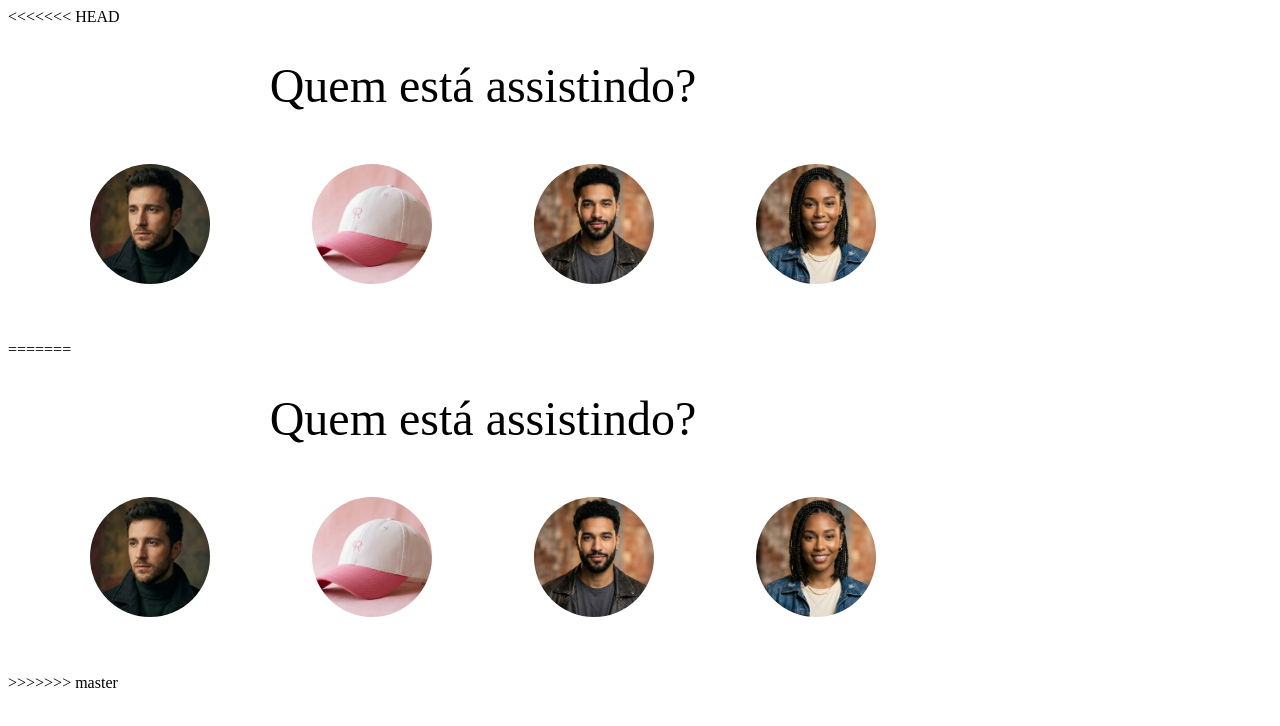
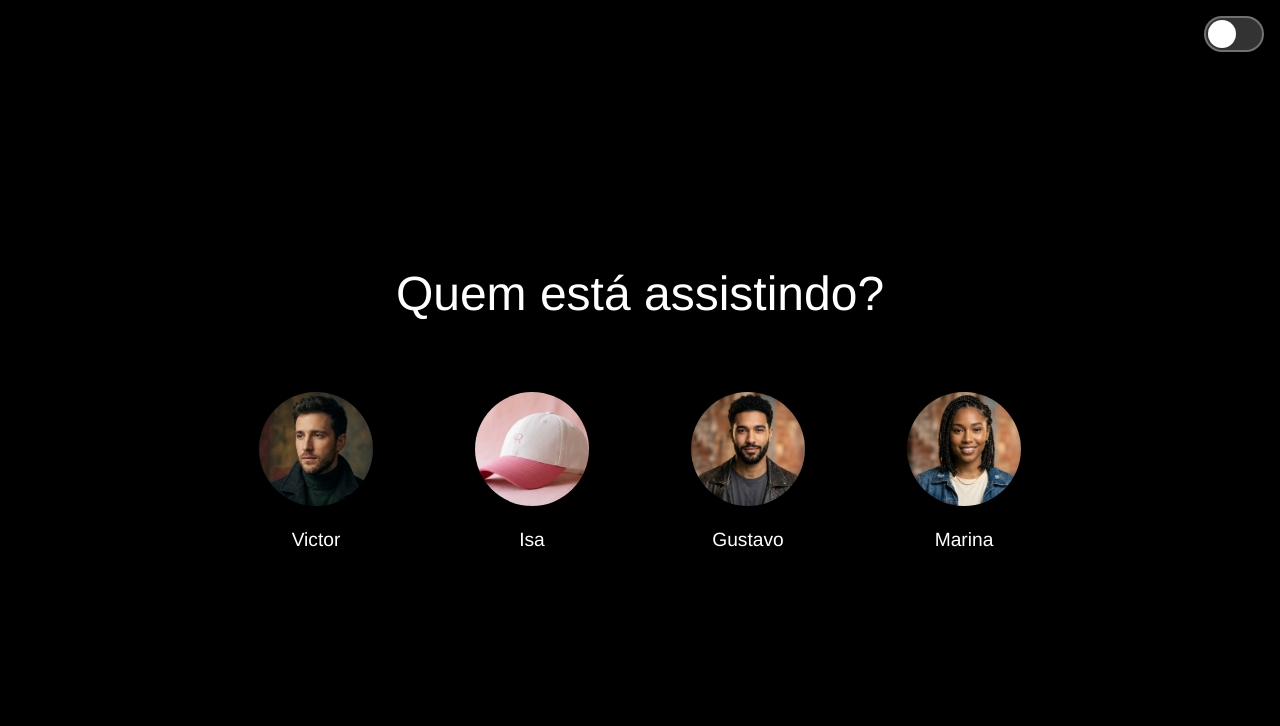
Before and after one commit to Isabellyconfessor/netlura, a plain HTML site: page index.html in a window 1280 px wide. Drawn offline with Linux system fonts and the light colour scheme.

Commit message:
Correção de erros devido a unificação das branchs

```diff
--- a/index.html
+++ b/index.html
@@ -1,4 +1,3 @@
-<<<<<<< HEAD
 <!doctype html>
 <html lang="pt-br">
   <head>
@@ -63,69 +62,3 @@
     <script src="js/index.js"></script>
   </body>
 </html>
-=======
-<!doctype html>
-<html lang="pt-br">
-  <head>
-    <meta charset="UTF-8" />
-    <meta name="viewport" content="width=device-width, initial-scale=1.0" />
-    <title>Netflix</title>
-    <link rel="stylesheet" href="styles.css" />
-  </head>
-  <body>
-    <main>
-        <button id="theme-toggle" onclick="toggleTheme()" aria-label="Alternar tema"></button>
-        <h1>Quem está assistindo?</h1>
-        <section aria-label="Perfis disponíveis">
-            <nav class="profiles">
-                <ul>
-                    <li>
-                        <a href="catalogo/catalogo.html" class="profile">
-                            <figure>
-                                <img
-                                    src="assets/perfil_1.jpg"
-                                    alt="Retrato de estúdio de um homem jovem de casaco escuro e gola alta"/>
-                                <figcaption>Victor</figcaption>
-                            </figure>
-                        </a>
-                    </li>
-                    <li>
-                        <a href="catalogo/catalogo.html" class="profile">
-                            <figure>
-                                <img
-                                    src="assets/perfil_2.jpg"
-                                    alt="Boné de beisebol branco off-white com aba rosa vibrante e um logotipo de monograma bordado"/>
-                                <figcaption>Isa</figcaption>
-                            </figure>
-                        </a>
-                    </li>
-                    <li>
-                        <a href="catalogo/catalogo.html" class="profile">
-                            <figure>
-                                <img
-                                    src="assets/perfil_3.jpg"
-                                    alt="Um retrato natural de um homem jovem com jaqueta de couro e cabelo cacheado, em um estúdio urbano com parede de tijolos desfocada."/>
-                                <figcaption>Gustavo</figcaption>
-                            </figure>
-                        </a>
-                    </li>
-                    <li>
-                        <a href="catalogo/catalogo.html" class="profile">
-                            <figure>
-                                <img
-                                    src="assets/perfil_4.jpg"
-                                    alt="Retrato de uma jovem mulher negra sorridente com cabelo trançado e jaqueta jeans, com uma parede de tijolos rústica e desfocada ao fundo"/>
-                                <figcaption>Marina</figcaption>
-                            </figure>
-                        </a>
-                    </li>
-                </ul>
-            </nav>
-        </section>
-    </main>
-
-    <script src="js/tema.js"></script>
-    <script src="js/index.js"></script>
-  </body>
-</html>
->>>>>>> master
--- a/js/index.js
+++ b/js/index.js
@@ -1,4 +1,31 @@
-<<<<<<< HEAD
+// Função para armazenar o perfil selecionado no localStorage
+document.addEventListener('DOMContentLoaded', function() {
+
+    const profiles = document.querySelectorAll('.profile');
+
+    profiles.forEach(profile => {
+        profile.addEventListener('click', function(event) {
+            // Impede o comportamento padrão do link
+            event.preventDefault();
+
+            // Pega o nome do perfil (figcaption)
+            const name = this.querySelector('figcaption').textContent;
+
+            // Pega a imagem do perfil (src da img, relativo)
+            const image = this.querySelector('img').getAttribute('src');
+
+            // Armazena no localStorage
+            const activeProfile = {
+                name: name,
+                image: image
+            };
+            localStorage.setItem('activeProfile', JSON.stringify(activeProfile));
+
+            // Redireciona para a página do catálogo
+            window.location.href = this.href;
+        });
+    });
+
 // Função para armazenar o perfil selecionado no localStorage
 document.addEventListener('DOMContentLoaded', function() {
     const profiles = document.querySelectorAll('.profile');
@@ -25,32 +52,5 @@ document.addEventListener('DOMContentLoaded', function() {
             window.location.href = this.href;
         });
     });
-=======
-// Função para armazenar o perfil selecionado no localStorage
-document.addEventListener('DOMContentLoaded', function() {
-    const profiles = document.querySelectorAll('.profile');
-
-    profiles.forEach(profile => {
-        profile.addEventListener('click', function(event) {
-            // Impede o comportamento padrão do link
-            event.preventDefault();
-
-            // Pega o nome do perfil (figcaption)
-            const name = this.querySelector('figcaption').textContent;
-
-            // Pega a imagem do perfil (src da img, relativo)
-            const image = this.querySelector('img').getAttribute('src');
-
-            // Armazena no localStorage
-            const activeProfile = {
-                name: name,
-                image: image
-            };
-            localStorage.setItem('activeProfile', JSON.stringify(activeProfile));
-
-            // Redireciona para a página do catálogo
-            window.location.href = this.href;
-        });
-    });
->>>>>>> master
 });
+});
--- a/js/tema.js
+++ b/js/tema.js
@@ -1,4 +1,3 @@
-<<<<<<< HEAD
 //Função para alternar entre os temas claro e escuro
 function toggleTheme() {
     const body = document.body;
@@ -17,24 +16,4 @@ window.addEventListener('DOMContentLoaded', function() {
     if (savedTheme === 'light') {
         document.body.classList.add('light-mode');
     }
-=======
-//Função para alternar entre os temas claro e escuro
-function toggleTheme() {
-    const body = document.body;
-    body.classList.toggle('light-mode');
-    //Salva a preferência do usuário no localStorage
-    if (body.classList.contains('light-mode')) {
-        localStorage.setItem('theme', 'light');
-    } else {
-        localStorage.setItem('theme', 'dark');
-    }
-}
-
-//Aplica o tema salva ao carregar a página
-window.addEventListener('DOMContentLoaded', function() {
-    const savedTheme = localStorage.getItem('theme');
-    if (savedTheme === 'light') {
-        document.body.classList.add('light-mode');
-    }
->>>>>>> master
 });
--- a/styles.css
+++ b/styles.css
@@ -1,4 +1,3 @@
-<<<<<<< HEAD
 /* Define o fundo preto, cor do texto branca, fonte sans-serif, remove margens e padding, centraliza o conteúdo vertical e horizontalmente, ocupa toda a altura da viewport */
 body {
     background: #000; /* Cor de fundo preta */
@@ -199,7 +198,8 @@ ul{
     ul {
         gap: 1rem; /* Aumenta espaço entre itens para telas muito pequenas */
     }
-=======
+}
+
 /* Ajusta o box model para todos os elementos e prepara o corpo para responsividade */
 *, *::before, *::after {
     box-sizing: border-box;
@@ -452,5 +452,4 @@ li {
         font-size: 0.95rem; /* Ajusta tamanho da legenda */
         margin-top: 0.35rem;
     }
->>>>>>> master
 }
```
Also changed, not shown: catalogo/catalogo.html (+1 -0 lines).
